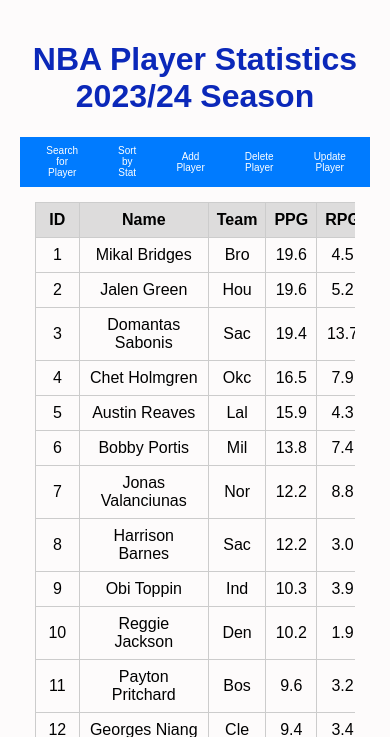
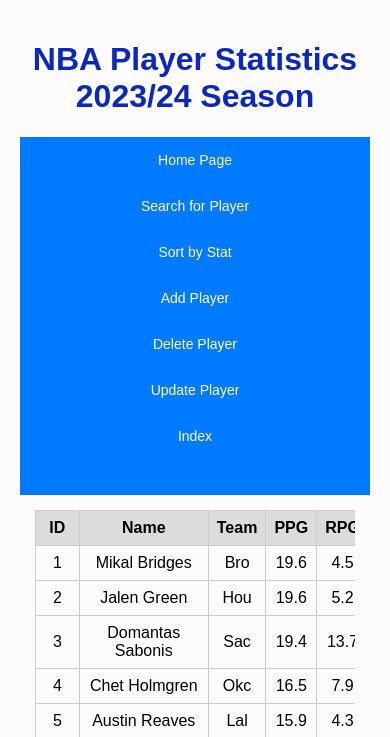
Before and after one commit to LachlanVitale12/Software-Task-1---Year-12, a Flask app: page / in a window 390 px wide. Shown: the top 737 px of the page. Run offline with Flask 3, Linux system fonts and the light colour scheme; data comes from the database, SQL or seed files in the repository.

Commit message:
more responsive navbar

```diff
--- a/static/css/style.css
+++ b/static/css/style.css
@@ -16,47 +16,63 @@
 }
 
 
-/* navbar */
+/* Navbar */
 .navbar {
     background-color: #007BFF;
-    display:flex;
-    overflow:hidden;
+    display: flex;
+    overflow: hidden;
     justify-content: center;
     align-items: center;
-    height:50px;
-    padding:0;
-    margin:0;
+    height: auto; /* Adjusts height for stacked items */
+    padding: 0;
+    margin: 0;
+    flex-wrap: wrap; /* Allows wrapping for better responsiveness */
 }
 
-.navbar a{
+.navbar a {
     text-align: center;
     text-decoration: none;
     margin: 0;
     border-radius: 0;
-    font-size: 10px;
+    font-size: 14px;
+    padding: 10px;
+    color: #fff; /* Ensures text is visible on blue background */
 }
 
+/* Responsive Navbar */
+@media screen and (max-width: 600px) {
+    .navbar {
+        flex-direction: column;
+        height: auto; /* Allows dynamic height */
+    }
 
-/* General Button Sytles */
+    .navbar a {
+        width: 100%; /* Full width for each link */
+        text-align: center;
+        padding: 15px;
+        box-sizing: border-box; /* Includes padding in width */
+    }
+}
+
+/* General Button Styles */
 .button {
-    display:inline-block;
-    padding:10px 20px;
-    margin:10px;
-    font-size:16px;
-    color:#ffffff;
-    background-color:#007BFF;
-    border:none;
+    display: inline-block;
+    padding: 10px 20px;
+    margin: 10px;
+    font-size: 16px;
+    color: #ffffff;
+    background-color: #007BFF;
+    border: none;
     border-radius: 5px;
     text-decoration: none;
-    cursor :pointer;
-    transition :background-color 0.3s
+    cursor: pointer;
+    transition: background-color 0.3s;
 }
 
-/*button hover effect*/
-.button:hover{
+/* Button Hover Effect */
+.button:hover {
     background-color: #0482cb;
 }
-
 
 
 /* Responsive Table Style */
```
